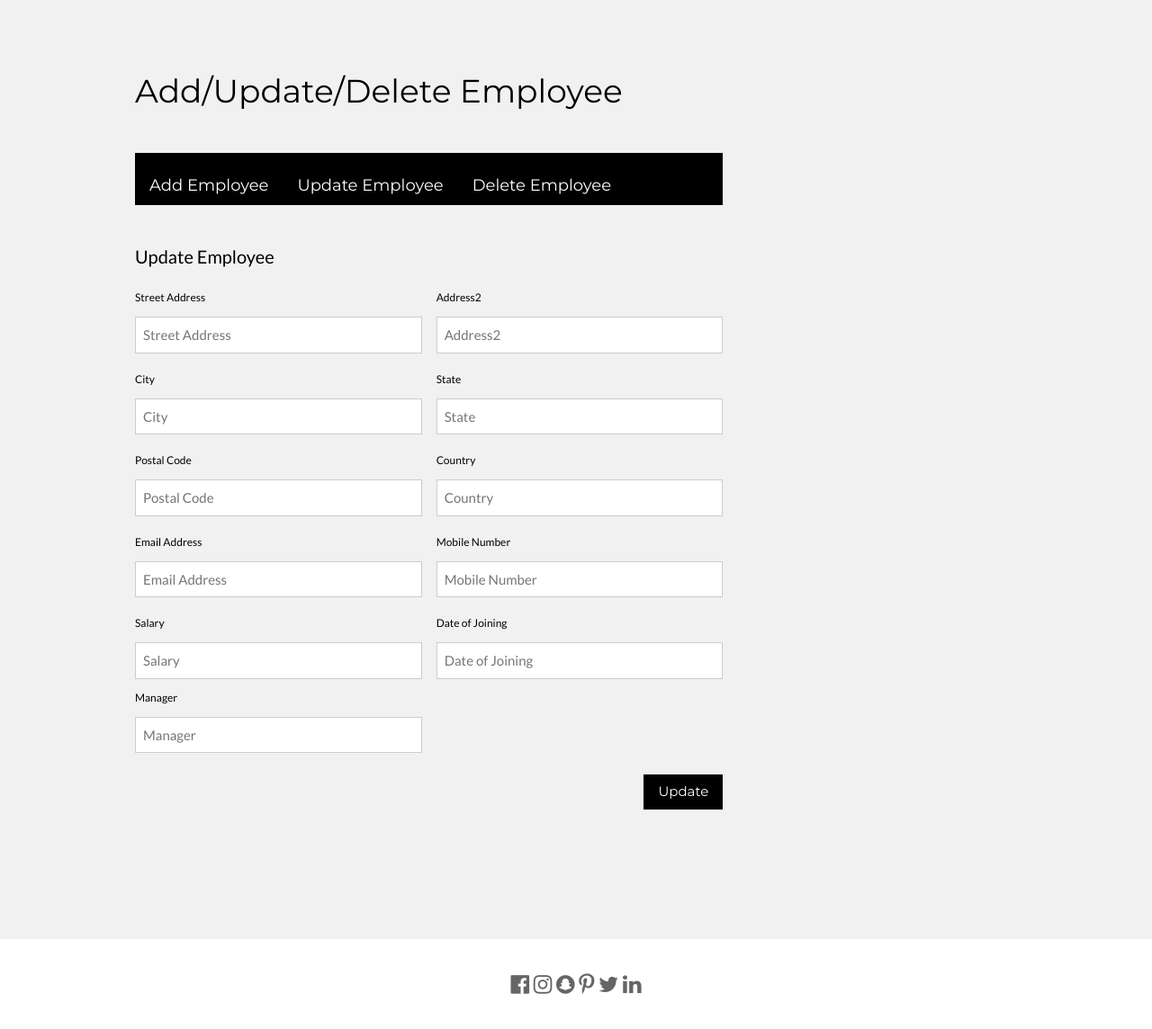
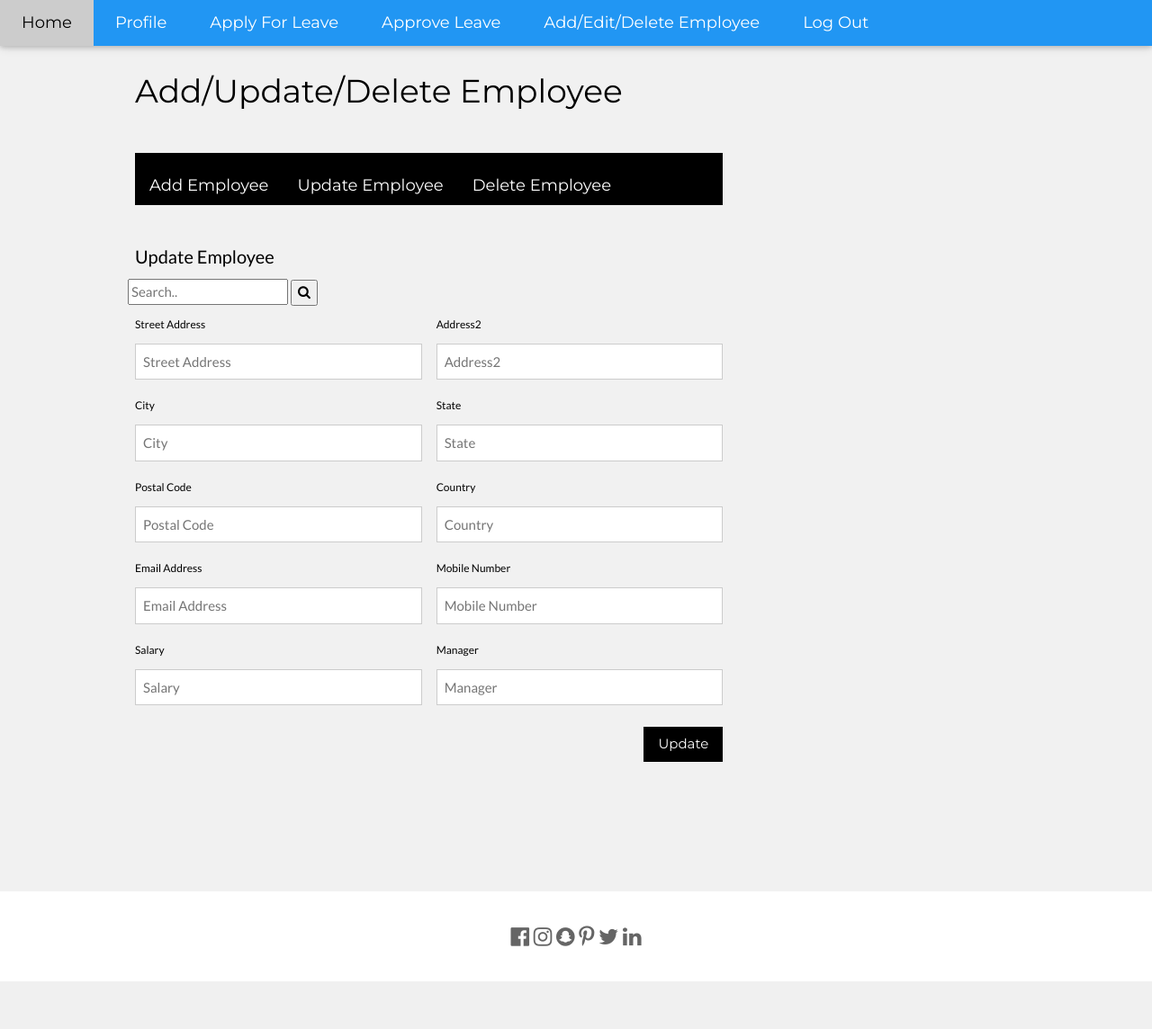
Before and after one commit to vidhishah22/CMPE-272-The-Seekers, a Django app: page /LMS/TheSeekers/AddEmployee in a window 1280 px wide, after a click on "Update Employee". Shown: the whole page at 90% size. After the commit the page ends 1091 px from the top, so only its background shows below. Run offline with Django 3.2, Linux system fonts and the light colour scheme.

Commit message:
small updates

```diff
--- a/LMSProject/LMS/templates/LMS/ApproveLeave.html
+++ b/LMSProject/LMS/templates/LMS/ApproveLeave.html
@@ -1,4 +1,6 @@
 <!DOCTYPE html>
+{% extends 'LMS/base.html' %}
+{% block content %}
 <html lang="en">
 <head>
     <meta charset="UTF-8">
@@ -78,3 +80,4 @@ body,h1,h2,h3,h4,h5,h6 {font-family: "Lato", sans-serif}
 
 </body>
 </html>
+{% endblock %}
--- a/LMSProject/LMS/templates/LMS/EditEmployee.html
+++ b/LMSProject/LMS/templates/LMS/EditEmployee.html
@@ -1,4 +1,8 @@
 <!DOCTYPE html>
+{% extends 'LMS/base.html' %}
+
+
+{% block content %}
 <html lang="en">
 <head>
     <meta charset="UTF-8">
@@ -37,7 +41,7 @@ body,h1,h2,h3,h4,h5,h6 {font-family: "Lato", sans-serif}
                                 </div>
                                 <div class="w3-half">
                                     <p class="w3-small">Middle Name</p>
-                                    <input class="w3-input w3-border" type="text" placeholder="Middle Name" required name="MName" required>
+                                    <input class="w3-input w3-border" type="text" placeholder="Middle Name" name="MName">
                                 </div>
                                 <div class="w3-half">
                                     <p class="w3-small">Last Name</p>
@@ -45,7 +49,7 @@ body,h1,h2,h3,h4,h5,h6 {font-family: "Lato", sans-serif}
                                 </div>
                                 <div class="w3-half">
                                     <p class="w3-small">Date Of Birth</p>
-                                    <input class="w3-input w3-border" type="text" placeholder="Date Of Birth" required name="DOB" required>
+                                    <input class="w3-input w3-border" type="date" placeholder="Date Of Birth" required name="DOB" required>
                                 </div>
                                 <div class="w3-half">
                                     <p class="w3-small">Street Address</p>
@@ -93,7 +97,7 @@ body,h1,h2,h3,h4,h5,h6 {font-family: "Lato", sans-serif}
                                 </div>
                                 <div class="w3-half">
                                     <p class="w3-small">Date of Joining</p>
-                                    <input class="w3-input w3-border" type="text" placeholder="Date of Joining" required name="DOJ" required>
+                                    <input class="w3-input w3-border" type="date" placeholder="Date of Joining" required name="DOJ" required>
                                 </div>
                             </div>
                             <button class="w3-button w3-black w3-section w3-right" type="submit">Add</button>
@@ -104,57 +108,57 @@ body,h1,h2,h3,h4,h5,h6 {font-family: "Lato", sans-serif}
                             <h4>Update Employee</h4>
 
                             <div class="w3-row-padding" style="margin:0 -16px 8px -16px">
+                                <form class="example" action="action_page.php">
+                                <input type="text" placeholder="Search.." name="search">
+                                <button type="submit"><i class="fa fa-search"></i></button>
+                                </form>
                                 <div class="w3-half">
                                     <p class="w3-small">Street Address</p>
-                                    <input class="w3-input w3-border" type="text" placeholder="Street Address" required name="Street Address" value='{{employees.Street_Address}}'>
+                                    <input class="w3-input w3-border" type="text" placeholder="Street Address" required name="Street Address">
                                 </div>
                                 <div class="w3-half">
                                     <p class="w3-small">Address2</p>
-                                    <input class="w3-input w3-border" type="text" placeholder="Address2" required name="Address2" value='{{employees.Address2}}'>
+                                    <input class="w3-input w3-border" type="text" placeholder="Address2" required name="Address2">
                                 </div>
                             </div>
                             <div class="w3-row-padding" style="margin:0 -16px 8px -16px">
                                 <div class="w3-half">
                                     <p class="w3-small">City</p>
-                                    <input class="w3-input w3-border" type="text" placeholder="City" required name="City" value='{{employees.City}}'>
+                                    <input class="w3-input w3-border" type="text" placeholder="City" required name="City">
                                 </div>
                                 <div class="w3-half">
                                     <p class="w3-small">State</p>
-                                    <input class="w3-input w3-border" type="text" placeholder="State" required name="State" value='{{employees.State}}'>
+                                    <input class="w3-input w3-border" type="text" placeholder="State" required name="State">
                                 </div>
                             </div>
                             <div class="w3-row-padding" style="margin:0 -16px 8px -16px">
                                 <div class="w3-half">
                                     <p class="w3-small">Postal Code</p>
-                                    <input class="w3-input w3-border" type="text" placeholder="Postal Code" required name="Postal Code" value='{{employees.Postal_Code}}'>
+                                    <input class="w3-input w3-border" type="text" placeholder="Postal Code" required name="Postal Code">
                                 </div>
                                 <div class="w3-half">
                                     <p class="w3-small">Country</p>
-                                    <input class="w3-input w3-border" type="text" placeholder="Country" required name="Country" value='{{employees.Country}}'>
+                                    <input class="w3-input w3-border" type="text" placeholder="Country" required name="Country">
                                 </div>
                             </div>
                             <div class="w3-row-padding" style="margin:0 -16px 8px -16px">
                                 <div class="w3-half">
                                     <p class="w3-small">Email Address</p>
-                                    <input class="w3-input w3-border" type="text" placeholder="Email Address" required name="Email Address" value='{{employees.Email_Address}}'>
+                                    <input class="w3-input w3-border" type="text" placeholder="Email Address" required name="Email Address">
                                 </div>
                                 <div class="w3-half">
                                     <p class="w3-small">Mobile Number</p>
-                                    <input class="w3-input w3-border" type="text" placeholder="Mobile Number" required name="Mobile Number" value='{{employees.Mobile_Number}}'>
+                                    <input class="w3-input w3-border" type="text" placeholder="Mobile Number" required name="Mobile Number">
                                 </div>
                             </div>
                             <div class="w3-row-padding" style="margin:0 -16px 8px -16px">
                                 <div class="w3-half">
                                     <p class="w3-small">Salary</p>
-                                    <input class="w3-input w3-border" type="text" placeholder="Salary" required name="Salary" value='{{employees.Salary}}'>
-                                </div>
-                                <div class="w3-half">
-                                    <p class="w3-small">Date of Joining</p>
-                                    <input class="w3-input w3-border" type="text" placeholder="Date of Joining" required name="Date of Joining" value='{{employees.Hire_Date}}'>
+                                    <input class="w3-input w3-border" type="text" placeholder="Salary" required name="Salary">
                                 </div>
                                 <div class="w3-half">
                                     <p class="w3-small">Manager</p>
-                                    <input class="w3-input w3-border" type="text" placeholder="Manager" required name="Manager" value='{{employees.Manager}}'>
+                                    <input class="w3-input w3-border" type="text" placeholder="Manager" required name="Manager">
                                 </div>
                             </div>
                         <button class="w3-button w3-black w3-section w3-right" type="submit">Update</button>
@@ -165,8 +169,12 @@ body,h1,h2,h3,h4,h5,h6 {font-family: "Lato", sans-serif}
                     <h4>Delete Employee</h4>
 
                     <p class="w3-small">Employee ID</p>
-                    <!---<input class="w3-input w3-border" type="text" placeholder="Employee ID" required name="Employee ID">
-                    <button class="w3-button w3-black w3-section w3-right" type="submit">Search</button>-->
+                            <form class="example"  action="action_page.php">
+                                <input type="text" placeholder="Search.." name="search">
+                                <button type="submit"><i class="fa fa-search"></i></button>
+
+                            </form>
+
                     <input class="w3-input w3-border" type="text" placeholder="Display Employee Info- Name and Id" required name="Emp_No">
                     <button  class="w3-button w3-black w3-section w3-right" type="submit">Delete</button>
                     <div id="id02" class="w3-modal">
@@ -216,3 +224,4 @@ function openEmployee(employee) {
 
 </body>
 </html>
+{% endblock %}
--- a/LMSProject/LMS/templates/LMS/base.html
+++ b/LMSProject/LMS/templates/LMS/base.html
@@ -1,4 +1,5 @@
 <!DOCTYPE html>
+{% load static %}
 <html lang="en">
 <head>
     <meta charset="UTF-8">
@@ -17,26 +18,47 @@ body,h1,h2,h3,h4,h5,h6 {font-family: "Lato", sans-serif}
 <!-- Navbar -->
 <div class="w3-top">
     <div class="w3-bar w3-blue w3-card w3-left-align w3-large">
-        <a class="w3-bar-item w3-button w3-padding-large w3-white">Home</a>
-        <a class="w3-bar-item w3-button w3-hide-small w3-padding-large w3-hover-white">Profile</a>
-        <a class="w3-bar-item w3-button w3-hide-small w3-padding-large w3-hover-white">Apply For Leave</a>
-        <a class="w3-bar-item w3-button w3-hide-small w3-padding-large w3-hover-white">Approve Leave</a>
-        <a class="w3-bar-item w3-button w3-hide-small w3-padding-large w3-hover-white">Add/Edit/Delete Employee</a>
+
+
+        <a href="{% url 'Home' %}" class="w3-bar-item w3-button w3-padding-large w3-white">Home</a>
+        <a href="{% url 'profile' %}" class="w3-bar-item w3-button w3-hide-small w3-padding-large w3-hover-white">Profile</a>
+        <a href="{% url 'ApplyForLeave' %}" class="w3-bar-item w3-button w3-hide-small w3-padding-large w3-hover-white">Apply For Leave</a>
+        <a href="{% url 'ApproveLeave' %}" class="w3-bar-item w3-button w3-hide-small w3-padding-large w3-hover-white">Approve Leave</a>
+        <a href="{% url 'EditEmployee' %}" class="w3-bar-item w3-button w3-hide-small w3-padding-large w3-hover-white">Add/Edit/Delete Employee</a>
         <a class="w3-bar-item w3-button w3-hide-small w3-padding-large w3-hover-white">Log Out</a>
     </div>
 
-    <!-- Navbar on small screens -->
+    <!-- Navbar on small screens>
     <div id="navDemo" class="w3-bar-block w3-white w3-hide w3-hide-large w3-hide-medium w3-large">
         <a class="w3-bar-item w3-button w3-padding-large">Home</a>
         <a class="w3-bar-item w3-button w3-padding-large">Profile</a>
         <a class="w3-bar-item w3-button w3-padding-large">Apply For Leave</a>
         <a class="w3-bar-item w3-button w3-padding-large">Approve Leave</a>
         <a class="w3-bar-item w3-button w3-padding-large">Add/Edit/Delete Employee</a>
-        <a class="w3-bar-item w3-button w3-padding-large">Log Out</a>
-    </div>
+        <a-- class="w3-bar-item w3-button w3-padding-large">Log Out</a>
+    </div-->
 
+</div>
+<div>
+
+    {% block content %}
+    {% endblock %}
 
 </div>
 
+
+<script>
+	// Script to open and close sidebar
+	function w3_open() {
+		document.getElementById("mySidebar").style.display = "block";
+		document.getElementById("myOverlay").style.display = "block";
+	}
+
+	function w3_close() {
+		document.getElementById("mySidebar").style.display = "none";
+		document.getElementById("myOverlay").style.display = "none";
+	}
+</script>
+
 </body>
 </html>
--- a/LMSProject/LMS/urls.py
+++ b/LMSProject/LMS/urls.py
@@ -5,7 +5,6 @@ from django.views.decorators.csrf import csrf_exempt
 
 urlpatterns = [
     path('TheSeekers/', views.index, name='index'),
-    path('TheSeekers/base', views.base, name='base'),
     path('TheSeekers/Home', views.Home, name='Home'),
     path('TheSeekers/profile', views.profile, name='profile'),
     path('TheSeekers/ApplyForLeave', views.ApplyForLeave, name='ApplyForLeave'),
--- a/LMSProject/LMS/views.py
+++ b/LMSProject/LMS/views.py
@@ -17,11 +17,7 @@ logging.basicConfig(format=fmt, level=lvl)
 logging.debug("Logging started on %s for %s" % (logging.root.name, logging.getLevelName(lvl)))
 
 def index(request):
-    return HttpResponse("Hello, World")
-
-def base(request):
-    employee_list = Employee.objects.get(Email_Address='ac.orci@seekers.ai')
-    return render(request, 'LMS/base.html', {'employees': employee_list})
+    return render(request, 'LMS/base.html')
 
 def profile(request):
     employee_list = Employee.objects.get(Email_Address='ac.orci@seekers.ai')
@@ -50,7 +46,7 @@ def EditEmployee(request):
                         Last_Name = request.POST['LName'], Birth_Date= request.POST['DOB'], Gender = "F", Street_Address=request.POST['StreetAddress'],
                         Address2=request.POST['Address2'], City=request.POST['City'], State=request.POST['State'],Postal_Code=request.POST['Zip'],Country=request.POST['Country'],
                         Mobile_Number=request.POST['PhoneNo'],
-                        Hire_Date="2002-01-15", End_Date="2004-01-15", Designation="Employee", Nationality= "IN",
+                        Hire_Date="2002-01-15", Designation="Employee", Nationality= "IN",
                         Worktype="Permanent",IsActive="True", Emp_No = random.randint(1,1000000))
             employee.save()
         else:
```
Also changed, not shown: LMSProject/LMS/templates/LMS/ApplyForLeave.html (+8 -4 lines), LMSProject/LMS/templates/LMS/Home.html (+6 -1 lines), LMSProject/LMS/templates/LMS/profile.html (+6 -2 lines).
